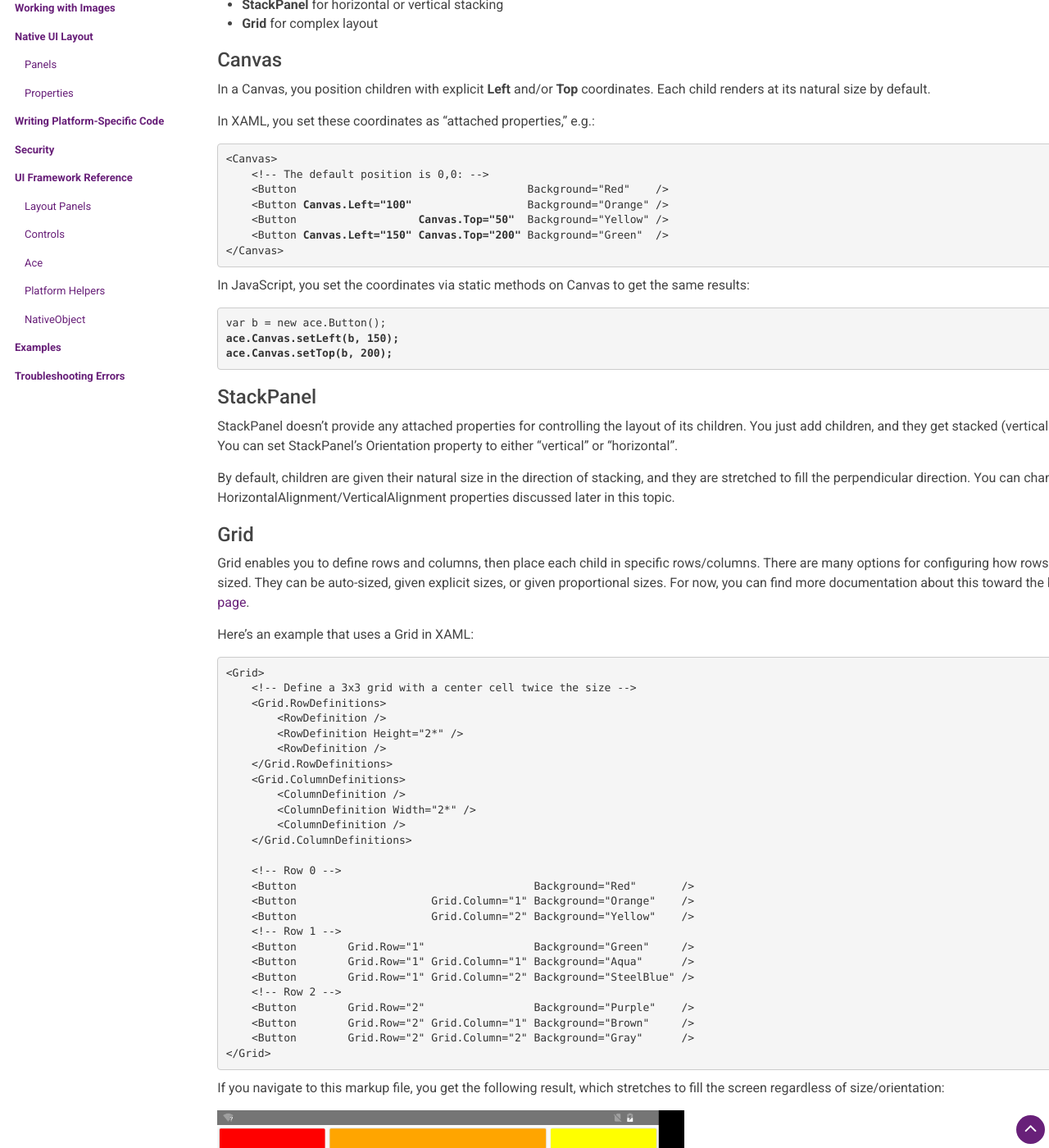
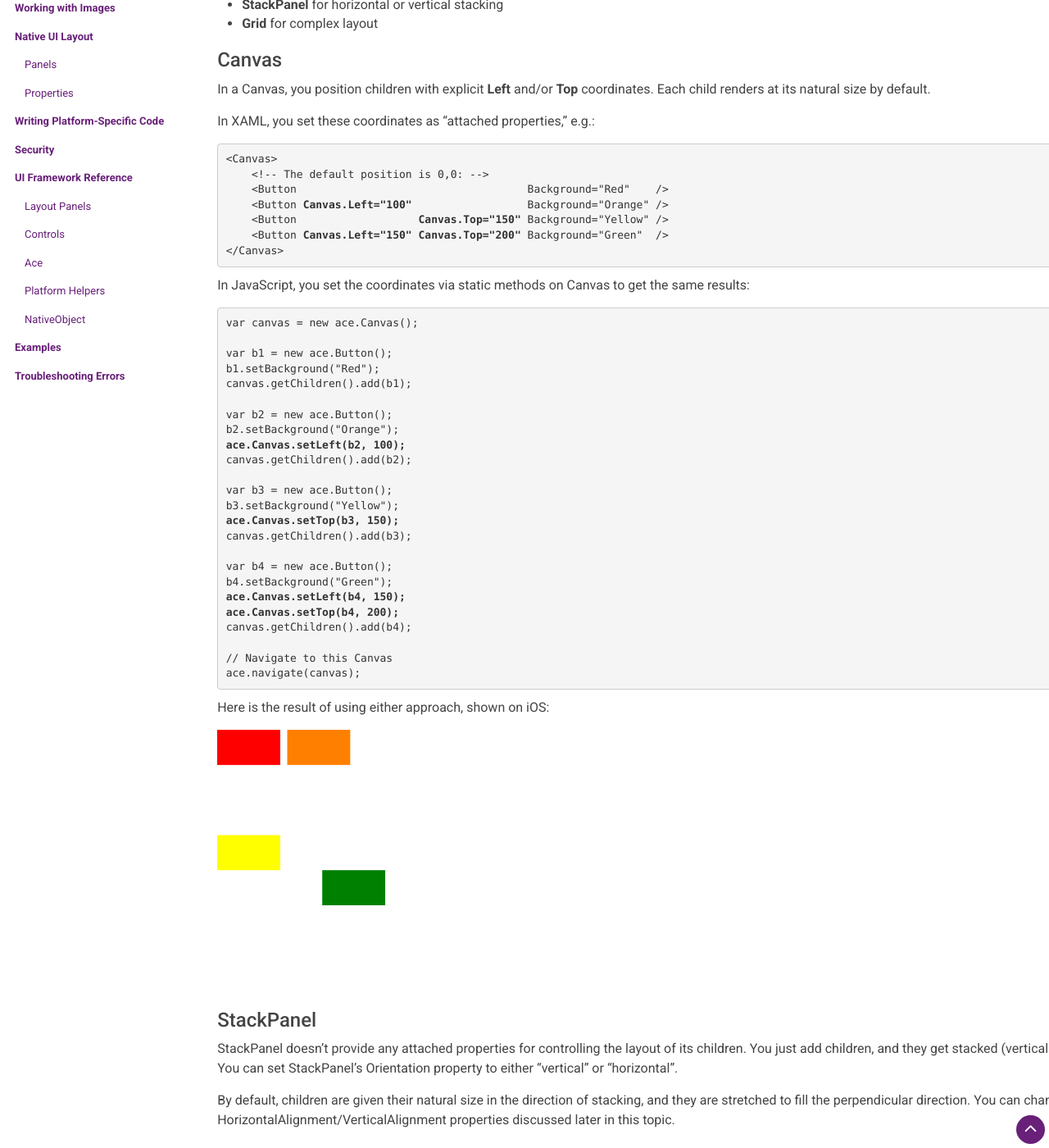
Before and after one commit to microsoft/ace, a Jekyll site: the page built from docs/td_layout.md, in a window 1280 px wide and 1400 px high, scrolled down 581 px. Shown: the whole window at 82% size. Built offline with Jekyll 4.4.1, drawn with Linux system fonts in a browser that asks for light colours; some of the changed text lies outside the part shown.

Commit message:
Layout updates

```diff
--- a/docs/td_layout.md
+++ b/docs/td_layout.md
@@ -44,7 +44,7 @@ In XAML, you set these coordinates as "attached properties," e.g.:
     &lt;!-- The default position is 0,0: -->
     &lt;Button                                    Background="Red"    />
     &lt;Button <b>Canvas.Left="100"                 </b> Background="Orange" />
-    &lt;Button <b>                  Canvas.Top="50" </b> Background="Yellow" />
+    &lt;Button <b>                  Canvas.Top="150"</b> Background="Yellow" />
     &lt;Button <b>Canvas.Left="150" Canvas.Top="200"</b> Background="Green"  />
 &lt;/Canvas>
 </pre>
@@ -52,10 +52,35 @@ In XAML, you set these coordinates as "attached properties," e.g.:
 In JavaScript, you set the coordinates via static methods on Canvas to get the same results:
 
 <pre>
-var b = new ace.Button();
-<b>ace.Canvas.setLeft(b, 150);
-ace.Canvas.setTop(b, 200);</b>
+var canvas = new ace.Canvas();
+
+var b1 = new ace.Button();
+b1.setBackground("Red");
+canvas.getChildren().add(b1);
+
+var b2 = new ace.Button();
+b2.setBackground("Orange");
+<b>ace.Canvas.setLeft(b2, 100);</b>
+canvas.getChildren().add(b2);
+
+var b3 = new ace.Button();
+b3.setBackground("Yellow");
+<b>ace.Canvas.setTop(b3, 150);</b>
+canvas.getChildren().add(b3);
+
+var b4 = new ace.Button();
+b4.setBackground("Green");
+<b>ace.Canvas.setLeft(b4, 150);
+ace.Canvas.setTop(b4, 200);</b>
+canvas.getChildren().add(b4);
+
+// Navigate to this Canvas
+ace.navigate(canvas);
 </pre>
+
+Here is the result of using either approach, shown on iOS:
+
+<img width="50%" src="/ace/assets/images/docs/layout/canvas-ios.png"/>
 
 ### StackPanel
 StackPanel doesn't provide any attached properties for controlling the layout of its children. You just add children, and they get
@@ -257,10 +282,22 @@ b1.setVerticalAlignment("Bottom");
 ...
 </pre>
 
+Examples are also given with values of "Left" and "Top" as well as "Center" and "Center".
+
 The original Button layout is shown faded in the background just to make the cell sizes more obvious. In reality, the smaller buttons, now given their natural non-stretched size,
 are on top of a plain white background.
 
+**HorizontalAlignment=Right, VerticalAlignment=Bottom (Android)**
+
 <img width="50%" src="/ace/assets/images/docs/layout/grid-span-bottomright-android.png"/>
+
+**HorizontalAlignment=Left, VerticalAlignment=Top (Android)**
+
+<img width="50%" src="/ace/assets/images/docs/layout/grid-span-topleft-android.png"/>
+
+**HorizontalAlignment=Center, VerticalAlignment=Center (iOS)**
+
+<img width="50%" src="/ace/assets/images/docs/layout/grid-span-centercenter-ios.png"/>
 
 ### HorizontalContentAlignment and VerticalContentAlignment
 
```
Also changed, not shown: assets/images/docs/layout/canvas-ios.png (added), assets/images/docs/layout/grid-span-centercenter-ios.png (added), assets/images/docs/layout/grid-span-topleft-android.png (added).
